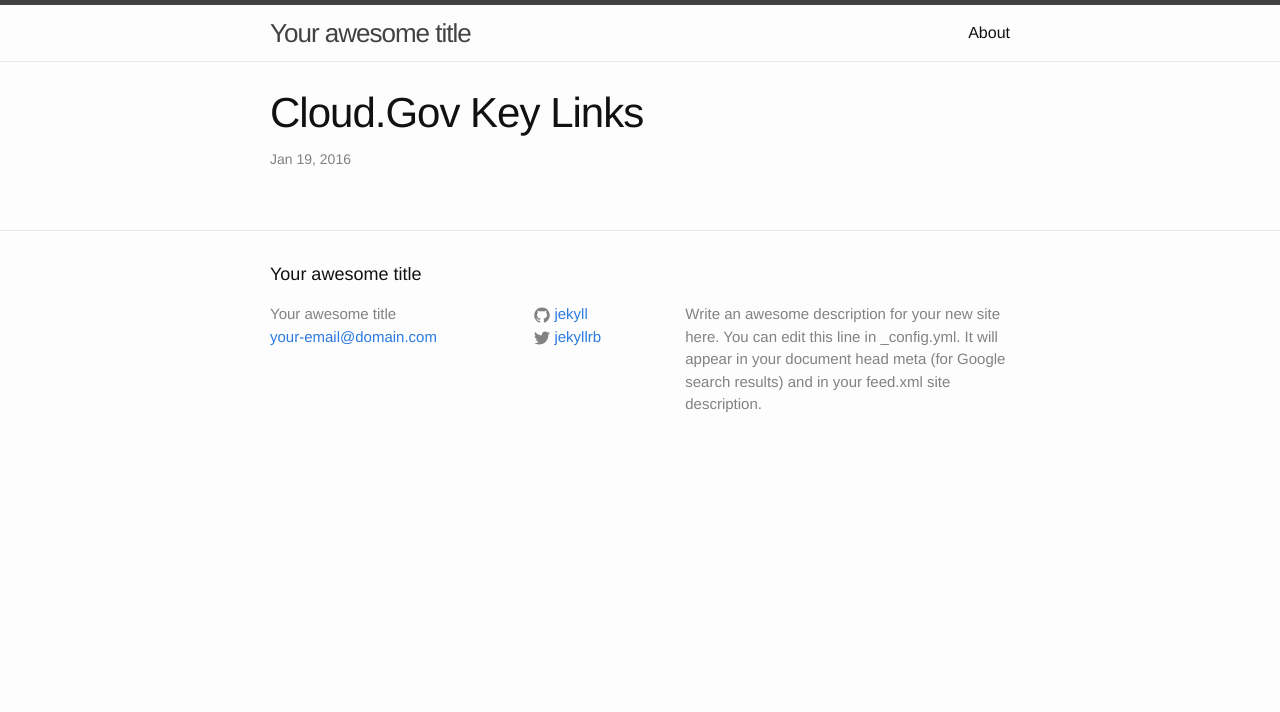
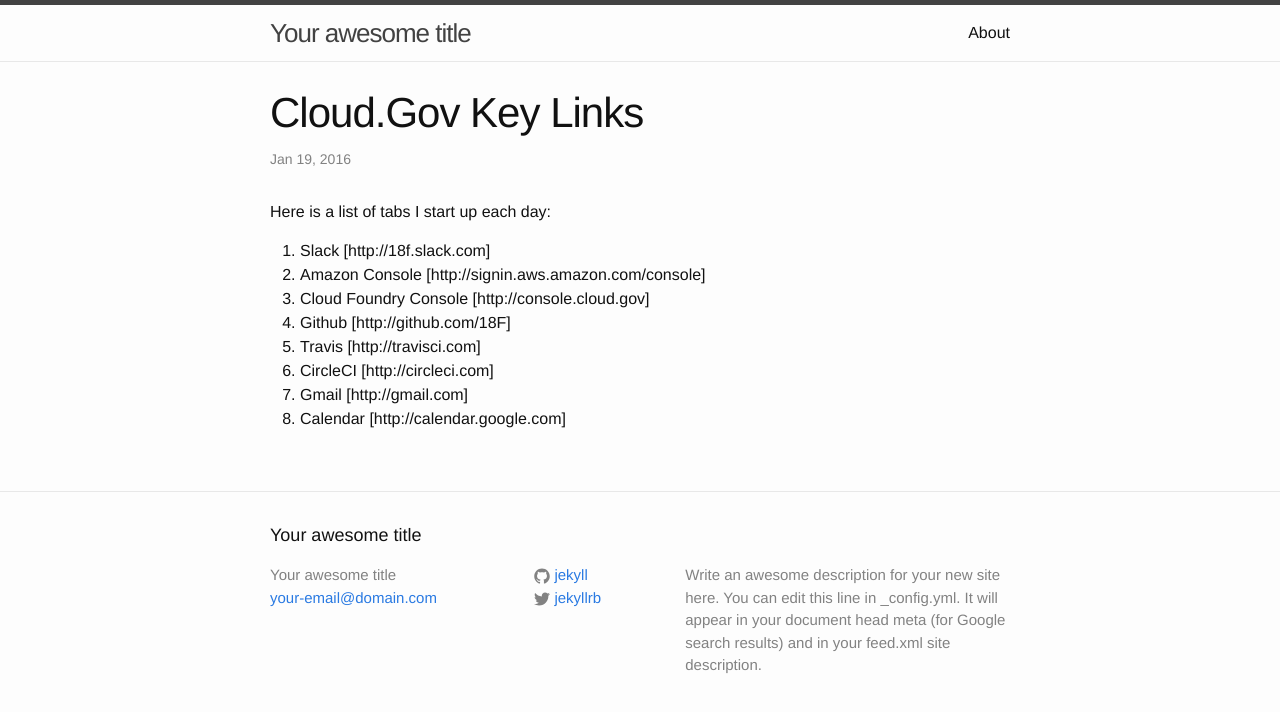
Before and after one commit to sharms/sharms.github.io, a Jekyll site: the page built from _posts/2016-01-19-Cloud-Gov-Ops.md, in a window 1280 px wide. Shown: the top 712 px of the page. Built offline with Jekyll 4.4.1, drawn with Linux system fonts in a browser that asks for light colours.

Commit message:
Update with links

```diff
--- a/_posts/2016-01-19-Cloud-Gov-Ops.md
+++ b/_posts/2016-01-19-Cloud-Gov-Ops.md
@@ -1,4 +1,15 @@
 ---
 layout: post
 title: Cloud.Gov Key Links
+excerpt: Frequency used links
 ---
+
+Here is a list of tabs I start up each day:
+1. Slack [http://18f.slack.com]
+1. Amazon Console [http://signin.aws.amazon.com/console]
+1. Cloud Foundry Console [http://console.cloud.gov]
+1. Github [http://github.com/18F]
+1. Travis [http://travisci.com]
+1. CircleCI [http://circleci.com]
+1. Gmail [http://gmail.com]
+1. Calendar [http://calendar.google.com]
```
